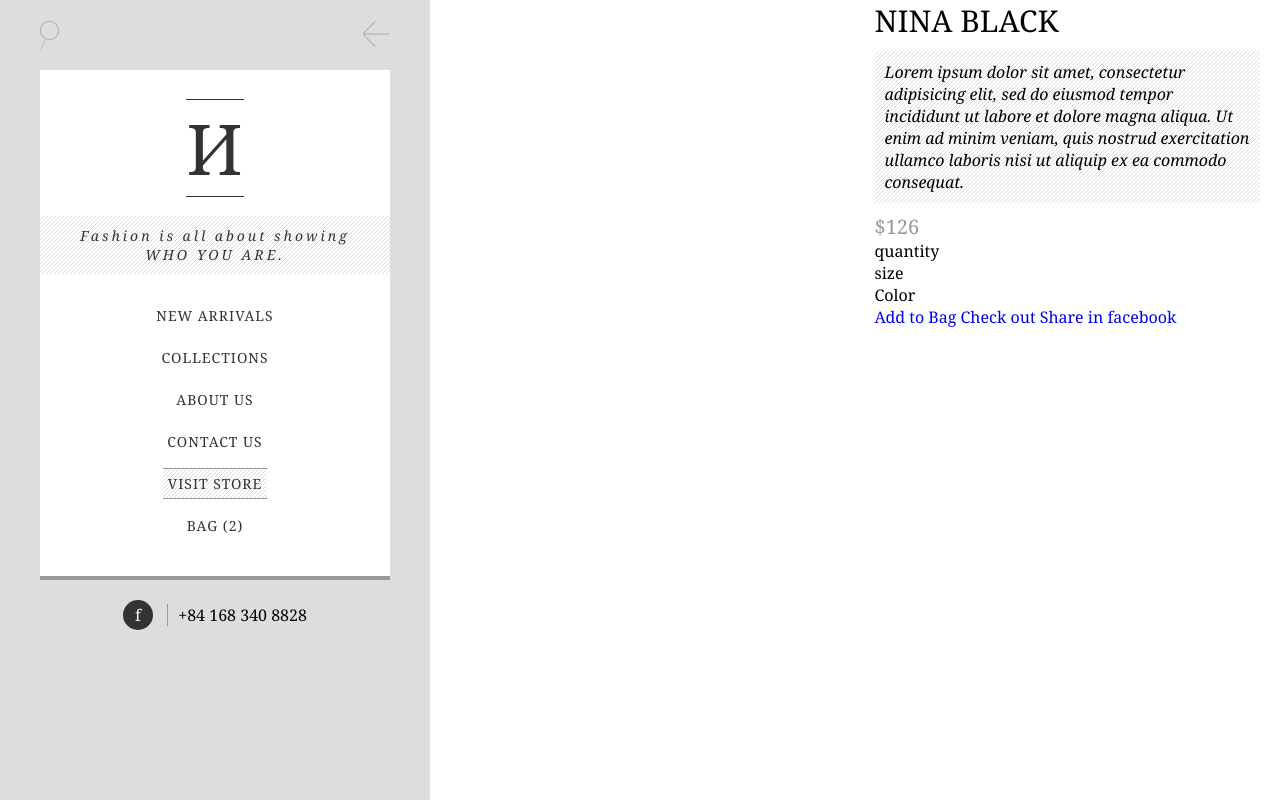
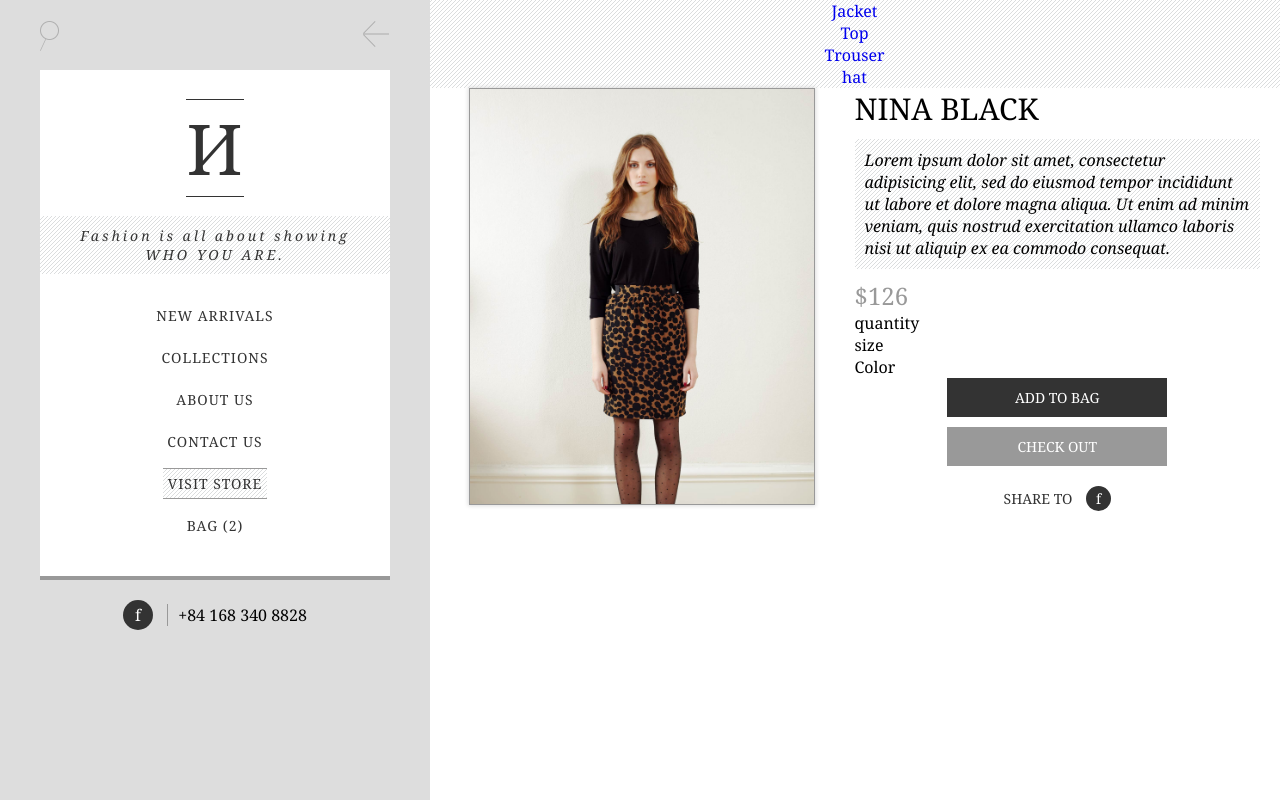
Before and after one commit to alexhoanghtd/IRENEOS, a PHP site: page /product-detail.html in a window 1280 px wide. Run offline with PHP 8.4, Linux system fonts and the light colour scheme; some libraries are stand-ins or nearby versions.

Commit message:
Commit all

```diff
--- a/css/product-detail.css
+++ b/css/product-detail.css
@@ -10,9 +10,22 @@
 	text-align: left;
 }
 
+/* STYLING THE MAIN PICTURE AREA*/
+div#product-detail-col-left > .fit-me-top{
+	padding: 0px 40px 20px 40px;
+}
+div#product-main-view{
+	padding-bottom: 120%;
+	background-color: #ccc;
+	background-image: url('../images/product_pics/nina-black.jpg');
+	background-repeat: no-repeat;
+	background-size: cover;
+	border: 1px solid #999;
+	box-shadow: 0px 0px 4px 1px #ddd;
+}
 /* STYLING THE MAIN DETAIL AREA*/
 div#product-detail-col-right > .fit-me-full{
-	padding: 0px 20px 20px 20px;
+	padding: 0px 20px 20px 0px;
 }
 div#product-detail-header h1{
 	font-size: 30px;
@@ -25,7 +38,41 @@
 	margin-bottom: 10px;
 }
 span.product-price{
-	font-size: 20px;
+	font-size: 24px;
 	color: #999;
 	margin-bottom: 10px;
 }
+
+div#action-bts-group > a{
+	text-align: center;
+	display: block;
+	padding: 10px 20px;
+	text-transform: uppercase;
+	width: 180px;
+	margin: auto;
+	font-size: 14px;
+	font-weight: lighter;
+	margin-bottom: 10px;
+}
+a#add-to-bag{
+	color: #fff;
+	background-color: #333;
+}
+a#check-out{
+	color: #fff;
+	background-color: #999;
+}
+a#share-facebook{
+	color: #333;
+}
+a#share-facebook > span{
+	display: inline-block;
+	line-height: 25px;
+	background-color: #333;
+	height: 25px;
+	width: 25px;
+	border-radius: 20px;
+	color: #fff;
+	text-transform: none;
+	margin-left: 10px;
+}
--- a/product-detail.html
+++ b/product-detail.html
@@ -7,6 +7,7 @@
 	<link rel="stylesheet" type="text/css" href="css/default.css">
 	<link rel="stylesheet" type="text/css" href="css/style.css">
 	<link rel="stylesheet" type="text/css" href="css/product-detail.css">
+	<link rel="stylesheet" type="text/css" href="css/categories-menu.css">
 	<script type="text/javascript" src="js/jquery2.js"></script>
 	<script type="text/javascript" src="js/responsive.js"></script>
 	<script type="text/javascript" src="js/elements.js"></script>
@@ -63,10 +64,13 @@
 		<div id="content-container">
 			<!--Content-header if you want :D-->
 			<div class="content-header">
-				<div class="categories-menu">
+				<div id="categories-menu">
 					<nav>
 						<ul>
-							<li></li>
+							<li><a href="#">Jacket</a></li>
+							<li><a href="#">Top</a></li>
+							<li><a href="#">Trouser</a></li>
+							<li><a href="#">hat</a></li>
 						</ul>
 					</nav>
 				</div>
@@ -74,8 +78,10 @@
 
 			<!--PRODUCT DETAIL AREA-->
 			<div id="product-detail-container" class="detail-2-cols clearfix">
+				<!--product picture-->
 				<div id="product-detail-col-left" class="clearfix">
-					<div id="product-main-view"></div>
+					<div class="fit-me-top">
+						<div id="product-main-view" ></div>
 						<div id="product-more-view">
 							<ul>
 								<li></li>
@@ -84,6 +90,8 @@
 							</ul>
 						</div>
 					</div>
+				</div>
+				<!--product details -->
 				<div id="product-detail-col-right">
 					<div class="fit-me-full">
 						<div id="product-detail-header">
@@ -103,9 +111,9 @@
 								</ul>
 							</div>
 							<div id="action-bts-group">
-								<a href="#">Add to Bag</a>
-								<a href="#">Check out</a>
-								<a href="#">Share in facebook</a>
+								<a href="#" id="add-to-bag">Add to Bag</a>
+								<a href="#" id="check-out">Check out</a>
+								<a href="#" id="share-facebook">Share to <span>f</span></a>
 							</div>
 						</form>
 					</div>
```
Also changed, not shown: bag.html (+7 -4 lines), css/bag.css (+12 -33 lines). Lines whose indentation alone changed are shown as unchanged.
